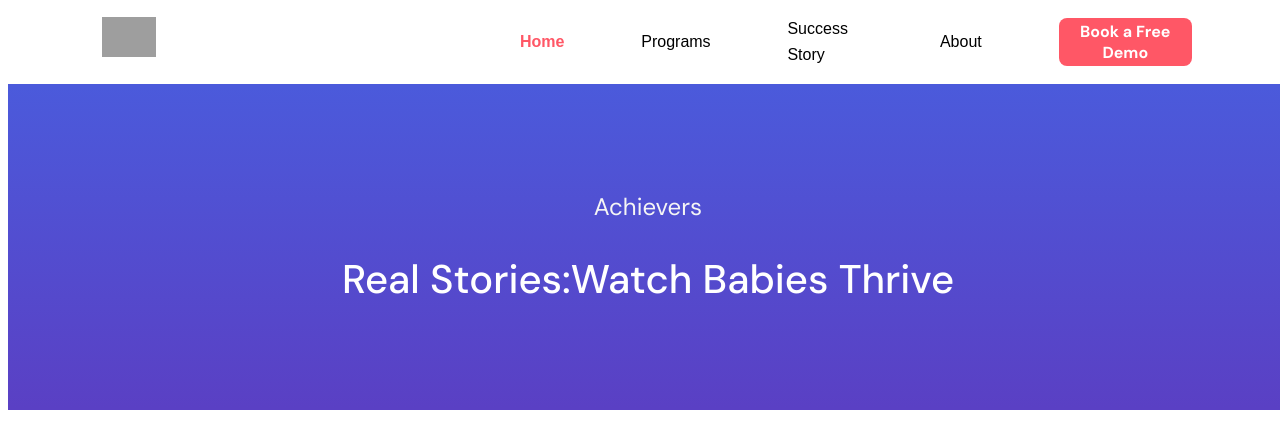
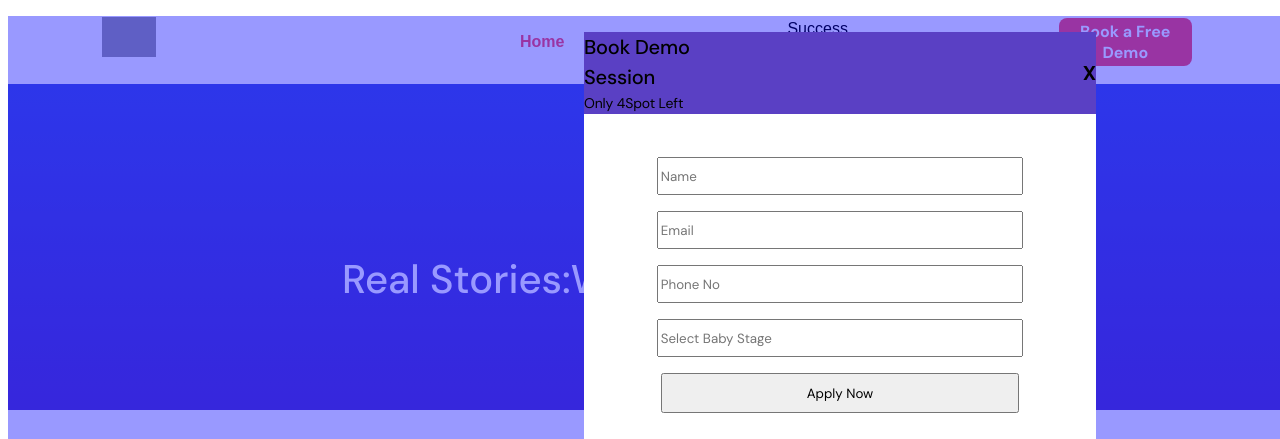
Before and after one commit to Adarsh-expo/figma-replicate-project, a plain HTML site: page index.html in a window 1280 px wide. Both pictures are taken after a click on the button "Book a Free Demo". Shown: the top 439 px of the page. Drawn offline with Linux system fonts and the light colour scheme; grey boxes are pictures that could not be loaded.

Commit message:
form added

```diff
--- a/index.html
+++ b/index.html
@@ -164,29 +164,50 @@ line-height: 50px;
 
 </div>
 <div class="form"  hidden=true style="width:100vw ; height: 100vh; background-color: blue; position:absolute; top: 0; opacity: 0.4; "  >
-<div class="oop" style="width: 40vw; background-color: white; margin-left:45vw;  position:relative;  margin-top:1rem; height:85vh;">
-    <div class="" style=""><span>Book Demo Session</span><span>Only 4Spot Left</span></div>
-<form>
-<input    placeholder="Name" type="text"/>
-<input   placeholder="Email" type="email"/>
-<input   placeholder="Phone No"   type="tel"/>
-<input  placeholder="Select Baby Stage"   type="text"/>
-<button>Apply Now</button>
+
+
+</div>
+<div class="form" hidden=true style="width: 40vw; background-color: white; margin-left:45vw; position: absolute;    top:1rem; height:85vh;">
+
+
+    <div class="" style="background-color: #5A40C4; display: flex; align-items: center;   gap: 29vw;  "><div style="display: flex; flex-direction: column;"><span style="font-family: DM Sans;
+        font-size: 20px;
+        font-weight: 500;
+        line-height: 30px;
+        letter-spacing: -0.01em;
+        text-align: left;
+        ">Book Demo Session</span><span style="font-family: DM Sans;
+font-size: 14px;
+font-weight: 400;
+line-height: 22px;
+letter-spacing: -0.01em;
+text-align: left;
+">Only 4Spot Left</span></div><span style="width: 20px;
+font-size: 20px;
+">X</span></div>
+<form style="display: flex ; margin-top: 2.7rem; gap: 1rem; flex-direction: column; align-items: center;">
+<input style="width: 70%; height: 2rem;"   placeholder="Name" type="text"/>
+<input style="width: 70%; height: 2rem;"      placeholder="Email" type="email"/>
+<input style="width: 70%; height: 2rem;"  placeholder="Phone No"   type="tel"/>
+<input  style="width: 70%; height: 2rem;"  placeholder="Select Baby Stage"   type="text"/>
+<button style="width: 70%; height: 2.5rem;"    >Apply Now</button>
 
 </form>
 </div>
-
-
-</div>
 <script>
 
-var element = document.getElementsByClassName('book');
-var element2 = document.getElementsByClassName('form');
+var element = document.getElementsByClassName('book')[0];
+console.log(element)
+var element2 = document.getElementsByClassName('form')[0];
+var element3 = document.getElementsByClassName('form')[1];
 
         // Add a click event listener
         element.addEventListener('click', function() {
             // Set the hidden attribute
-            element2.hidden = false;})
+            element2.hidden = !element2.hidden;
+            element3.hidden = !element3.hidden;
+
+        })
 
 </script>
 </body>
```
